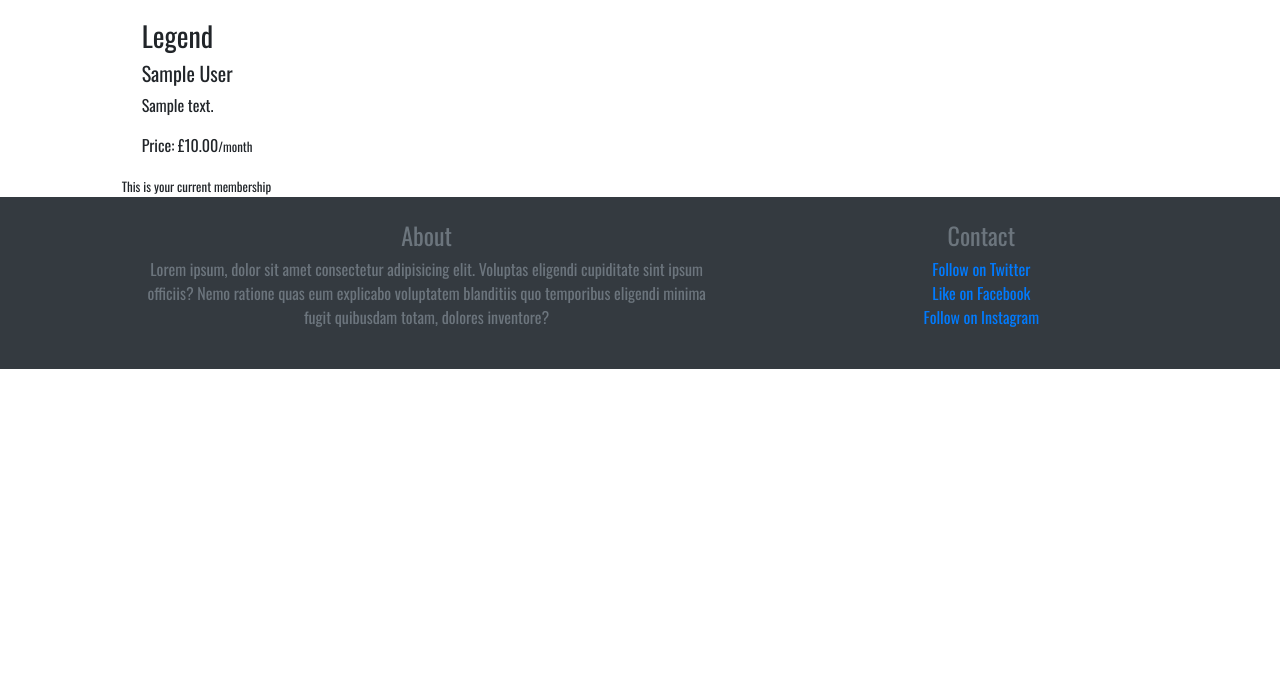
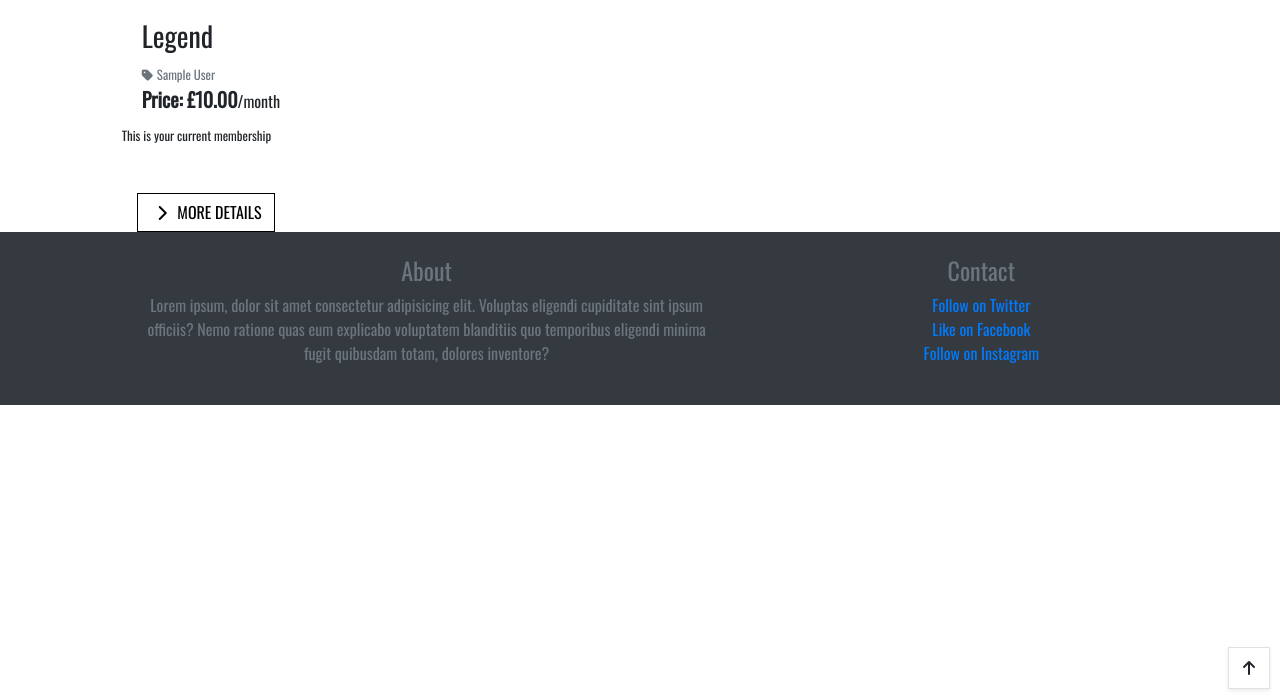
Before and after one commit to JK27/viking, a Django app: page /memberships/ in a window 1280 px wide. Shown: the part 101-800 px from the top of the page. Run offline with Django 3.2, Linux system fonts and the light colour scheme; a user stored in the database is signed in; tables that the repository leaves empty hold one stand-in row (values such as "Sample post"); some libraries are stand-ins or nearby versions.

Commit message:
Created memberships.html and memberships_detail.html with basic styling and functionalities

```diff
--- a/memberships/templates/memberships/memberships.html
+++ b/memberships/templates/memberships/memberships.html
@@ -1,26 +1,62 @@
-{% extends "base.html" %} {% load static %} {% block page_title %}Viking Gym -
-Shop{% endblock %} {% block page_header %}
+{% extends "base.html" %}
+{% load static %}
+
+{% block page_title %}Viking Gym - Memberships{% endblock %}
+
+{% block page_header %}
     <div class="container header-container">
         <div class="row">
             <div class="col"></div>
         </div>
     </div>
-{% endblock %} {% block content %}
+{% endblock %}
+
+{% block content %}
     <div class="overlay"></div>
         <div class="container-fluid">
             <div class="row">
                 <div class="product-container col-10 offset-1">
                     <div class="row">
+                        <!-- MEMBERSHIP CARDS -->
                         {% for membership in memberships %}
                         <div class="col-sm-6 col-md-6 col-lg-4 col-xl-3">
                             <div class="card h-100 border-0">
+                            <!-- Membership type with -->
                                 <div class="card-body pb-0">
                                     <h3>{{ membership.membership_type }}</h3>
-              <h5>{{ membership.category }}</h5>
-              <p>{{ membership.description }}</p>
-              <p>Price: £{{ membership.price }}<small>/month</small></p>
                                 </div>
-            <form method="POST" action="#">
+                                <!-- Card footer -->
+                                <div class="card-footer bg-white pt-0 border-0 text-left">
+                                    <div class="row">
+                                        <div class="col">
+                                            <p class="small mt-1 mb-0">
+                                                <a class="text-muted"
+                                                href="{% url 'memberships' %}?category={{ membership.category.name }}">
+                                                    <i class="fas fa-tag mr-1"></i>{{ membership.category }}</a>
+                                            </p>
+                                            <p class="lead mb-0 text-left font-weight-bold">Price: £{{ membership.price }}<small>/month</small></p>
+
+                                        </div>
+                                    </div>
+
+                                </div>
+                                {% if membership.membership_type == current_membership %}
+                                                <small>This is your current membership</small>
+                                            {% endif %}
+
+                                <!-- BUTTONS -->
+                                <div class="col{% if s %}-12 mt-2{% endif %}">
+                                    <!-- More details button -->
+                                    <a href="{% url 'membership_detail' membership.id %}"
+                                    class="btn btn-outline-black rounded-0 mt-5">
+                                        <span class="icon">
+                                            <i class="fas fa-chevron-right"></i>
+                                        </span>
+                                        <span class="text-uppercase">More details</span>
+                                    </a>
+                                </div>
+
+                                <!-- <form method="POST" action="#">
                                 {% csrf_token %}
                                     {% if membership.membership_type != current_membership %}
                                     <button class="btn btn-warning">Select</button>
@@ -29,7 +65,7 @@ Shop{% endblock %} {% block page_header %}
                                     {% endif %}
                                     <input type="hidden" name="membership_type" value="{{ membership.membership_type }}"
                                     />
-            </form>
+                                </form> -->
                             </div>
                         </div>
                         {% endfor %}
@@ -37,5 +73,23 @@ Shop{% endblock %} {% block page_header %}
                 </div>
             </div>
         </div>
+    </div>
+
+    <!-- BACK TO TOP BUTTON -->
+    <div class="btt-button shadow-sm rounded-0 border border-black">
+        <a class="btt-link d-flex h-100">
+            <i class="fas fa-arrow-up text-black mx-auto my-auto"></i>
+        </a>
+    </div>
 
 {% endblock %}
+
+{% block postloadjs %}
+    {{ block.super }}
+    <!-- Scroll to top button -->
+    <script type="text/javascript">
+		$('.btt-link').click(function(e) {
+			window.scrollTo(0,0)
+		})
+	</script>
+{% endblock %}
--- a/memberships/urls.py
+++ b/memberships/urls.py
@@ -3,4 +3,5 @@ from . import views
 
 urlpatterns = [
     path('', views.list_memberships, name="memberships"),
+    path('<membership_id>', views.membership_detail, name="membership_detail"),
 ]
--- a/memberships/views.py
+++ b/memberships/views.py
@@ -1,4 +1,4 @@
-from django.shortcuts import render
+from django.shortcuts import render, get_object_or_404
 
 from .models import Membership, Category, UserMembership
 
@@ -29,3 +29,16 @@ def list_memberships(request, category_slug=None):
     }
 
     return render(request, "memberships/memberships.html", context)
+
+
+# ------------------------------------- MEMBERSHIP DETAIL
+def membership_detail(request, membership_id):
+    """ Display individual membership details """
+
+    membership = get_object_or_404(Membership, pk=membership_id)
+
+    context = {
+        'membership': membership,
+    }
+
+    return render(request, 'memberships/membership_detail.html', context)
--- a/shop/templates/shop/products.html
+++ b/shop/templates/shop/products.html
@@ -62,10 +62,11 @@
                     </div>
                 </div>
                 <div class="row">
+                    <!-- PRODUCT CARDS -->
                     {% for product in products %}
                         <div class="col-sm-6 col-md-6 col-lg-4 col-xl-3">
                             <div class="card h-100 border-0">
-                                <!-- Product image -->
+                                <!-- Product image with link to product details-->
                                 {% if product.image %}
                                 <a href="{% url 'product_detail' product.id %}">
                                     <img class="card-img-top img-fluid" src="{{ product.image.url }}" alt="{{ product.name }}">
@@ -128,7 +129,7 @@
             </div>
         </div>
     </div>
-    <!-- Back to top button -->
+    <!-- BACK TO TOP BUTTON -->
     <div class="btt-button shadow-sm rounded-0 border border-black">
         <a class="btt-link d-flex h-100">
             <i class="fas fa-arrow-up text-black mx-auto my-auto"></i>
```
Also changed, not shown: memberships/templates/memberships/membership_detail.html (added, +60 -0 lines). Lines whose indentation alone changed are shown as unchanged.
